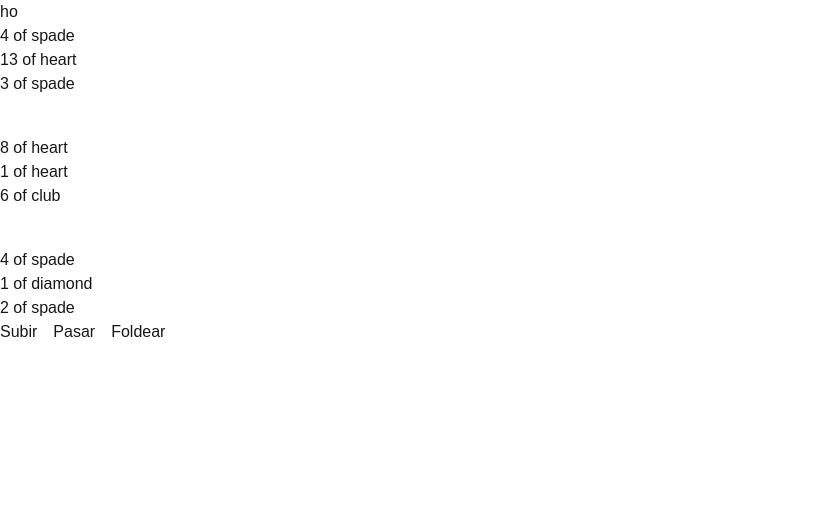
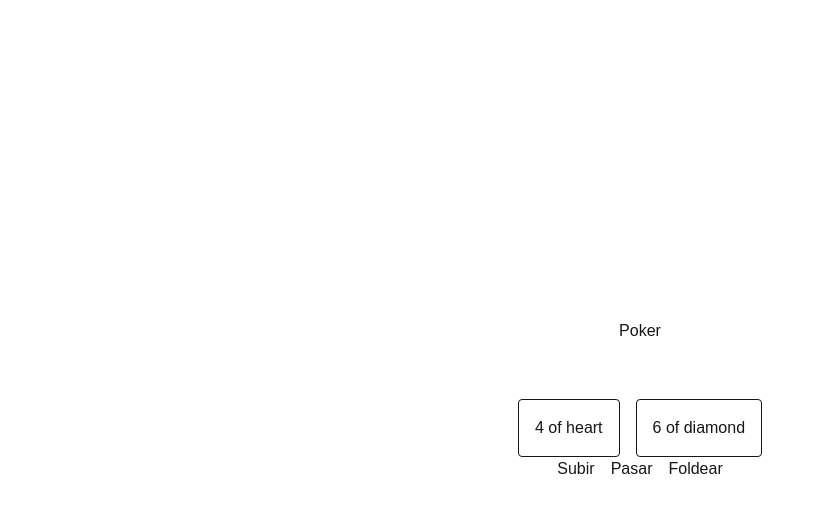
Before and after one commit to juanrur/poker, a Next.js app: page / in a window 1280 px wide. Shown: the top 512 px of the page, without its empty margins (0-825 px from the left). Built offline with nearby package versions, Linux system fonts and the light colour scheme.

Commit message:
Añadir funcionalidad de cartas y acciones de juego, incluyendo la gestión de apuestas y el estado de los jugadores.

```diff
--- a/app/components/actions.tsx
+++ b/app/components/actions.tsx
@@ -1,17 +1,34 @@
-export default function Actions({ actualBet, yourBet, setActualBet, setYourBet, money, setMoney } : { actualBet: number; yourBet: number; setActualBet: (bet: number) => void; setYourBet: (bet: number) => void; money: number; setMoney: (money: number) => void }) {
+export default function Actions({
+  actualBet,
+  yourBet,
+  setActualBet,
+  setYourBet,
+  money,
+  setMoney,
+  setIsFolded
+}: {
+  actualBet: number;
+  yourBet: number;
+  money: number;
+  setActualBet: (bet: number) => void;
+  setYourBet: (bet: number) => void;
+  setMoney: (money: number) => void;
+  setIsFolded : (isFolded: boolean) => void;
+}) {
+
   const handleIncrementBet = (increment: number) => {
-    if (yourBet + increment > money) return
-    setYourBet(yourBet + increment)
-    setMoney(money - increment)
+    if (yourBet + increment > money) return;
+    setYourBet(yourBet + increment);
+    setMoney(money - increment);
   }
 
   return (
     <div className="flex gap-4">
       <button>Subir</button>
-      { yourBet < actualBet &&
+      {yourBet < actualBet &&
         <button>Pasar</button>
       }
-      <button>Foldear</button>
+      <button onClick={() => setIsFolded(true)}>Foldear</button>
     </div>
-  )
+  );
 }
--- /dev/null
+++ b/app/components/my-cards.tsx
@@ -0,0 +1,13 @@
+import { Card } from "@/app/types";
+
+export default function MyCards({ cards }: { cards: Card[] }) {
+  return (
+    <div className="flex gap-4">
+      {cards.map((card, index) => (
+        <div key={index} className="border p-4 rounded">
+          <p>{card.number} of {card.suit}</p>
+        </div>
+      ))}
+    </div>
+  );
+}
--- a/app/components/table.tsx
+++ b/app/components/table.tsx
@@ -1,41 +1,40 @@
 'use client';
+import { useState } from "react";
+import { player, cardNumber, suit } from "@/app/types";
+
+
 export default function Table() {
-  type cardNumber = 1 | 2 | 3 | 4 | 5 | 6 | 7 | 8 | 9 | 10 | 11 | 12 | 13;
-  type suit = "heart" | "spade" | "club" | "diamond";
-  interface card {
-    number: cardNumber;
-    suit: suit;
-  }
-
-  interface player {
-
-    cards: card[];
-  }
-
   // Array con todos los números posibles de cartas
   const cardNumbers: cardNumber[] = [1, 2, 3, 4, 5, 6, 7, 8, 9, 10, 11, 12, 13];
 
   // Array con todos los palos posibles
   const suits: suit[] = ["heart", "spade", "club", "diamond"];
 
-  function getRandomCard() {
+   function getRandomCard() {
     const randomNumber = Math.floor(Math.random() * (13 - 1 + 1)) + 1;
     const randomSuit = Math.floor(Math.random() * (4 - 1 + 1)) + 1;
 
     return { number: cardNumbers[randomNumber - 1], suit: suits[randomSuit - 1] };
   }
 
-  const players: player[] = [
+  const mocPlayers: player[] = [
     {
       cards: [getRandomCard(), getRandomCard(), getRandomCard()],
+      isFoldered: false
     },
     {
       cards: [getRandomCard(), getRandomCard(), getRandomCard()],
+      isFoldeder: false
     },
     {
       cards: [getRandomCard(), getRandomCard(), getRandomCard()],
+      isFoldered: false
     },
   ]
+
+
+
+  const [players, setPlayers] = useState<player[]>(mocPlayers);
 
   return (
     <ul className="flex flex-col gap-10">
--- a/app/page.tsx
+++ b/app/page.tsx
@@ -2,6 +2,8 @@
 import { useState } from "react";
 import Actions from "./components/actions"
 import Table from "./components/table";
+import { Card, cardNumber, suit } from "./types";
+import MyCards from "./components/my-cards";
 
 export default function Home() {
   const [actualBet, setActualBet] = useState(50);
@@ -10,15 +12,31 @@ export default function Home() {
   const [isFolded, setIsFolded] = useState(false);
   const [isMyTurn, setIsMyTurn] = useState(true);
 
+  const cardNumbers: cardNumber[] = [1, 2, 3, 4, 5, 6, 7, 8, 9, 10, 11, 12, 13];
+  const suits: suit[] = ["heart", "spade", "club", "diamond"];
+
+  function getRandomCard() {
+    const randomNumber = Math.floor(Math.random() * (13 - 1 + 1)) + 1;
+    const randomSuit = Math.floor(Math.random() * (4 - 1 + 1)) + 1;
+
+    return { number: cardNumbers[randomNumber - 1], suit: suits[randomSuit - 1] };
+  }
+
+  const [myCards, setMyCards] = useState<Card[]>([ getRandomCard(), getRandomCard() ]);
+
+
   console.log(!isFolded, isMyTurn)
   return (
-    <>
-      <h1>ho</h1>
-      <Table />
+    <main className="flex flex-col items-center justify-center min-h-screen py-2">
+      <h1 className="h-20">Poker</h1>
+      {/* <Table /> */}
+
+      <MyCards cards={myCards}/>
+
       {
         !isFolded && isMyTurn &&
-        <Actions actualBet={actualBet} setActualBet={setActualBet} yourBet={yourBet} setYourBet={setYourBet} money={money} setMoney={setMoney}  />
+        <Actions actualBet={actualBet} setActualBet={setActualBet} yourBet={yourBet} setYourBet={setYourBet} money={money} setMoney={setMoney} setIsFolded={setIsFolded}  />
       }
-    </>
+    </main>
   );
 }
--- /dev/null
+++ b/app/types.ts
@@ -0,0 +1,12 @@
+export type cardNumber = 1 | 2 | 3 | 4 | 5 | 6 | 7 | 8 | 9 | 10 | 11 | 12 | 13;
+export type suit = "heart" | "spade" | "club" | "diamond";
+
+export interface Card {
+  number: cardNumber
+  suit: suit
+}
+
+export interface player {
+  cards: Card[];
+  isFoldered: boolean;
+}
```
Also changed, not shown: 1 other file (tests, documents, lock files or other folders).
